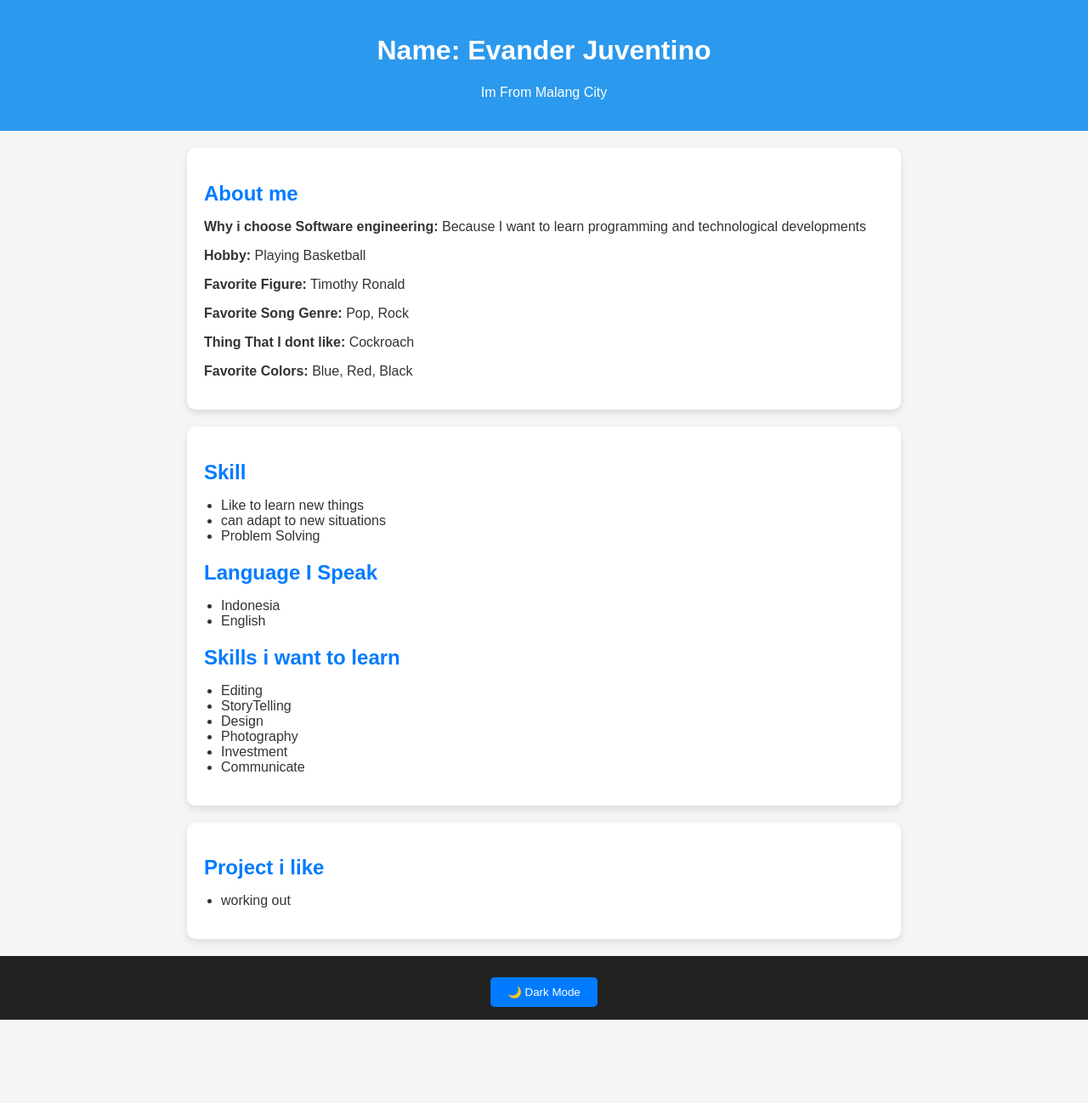
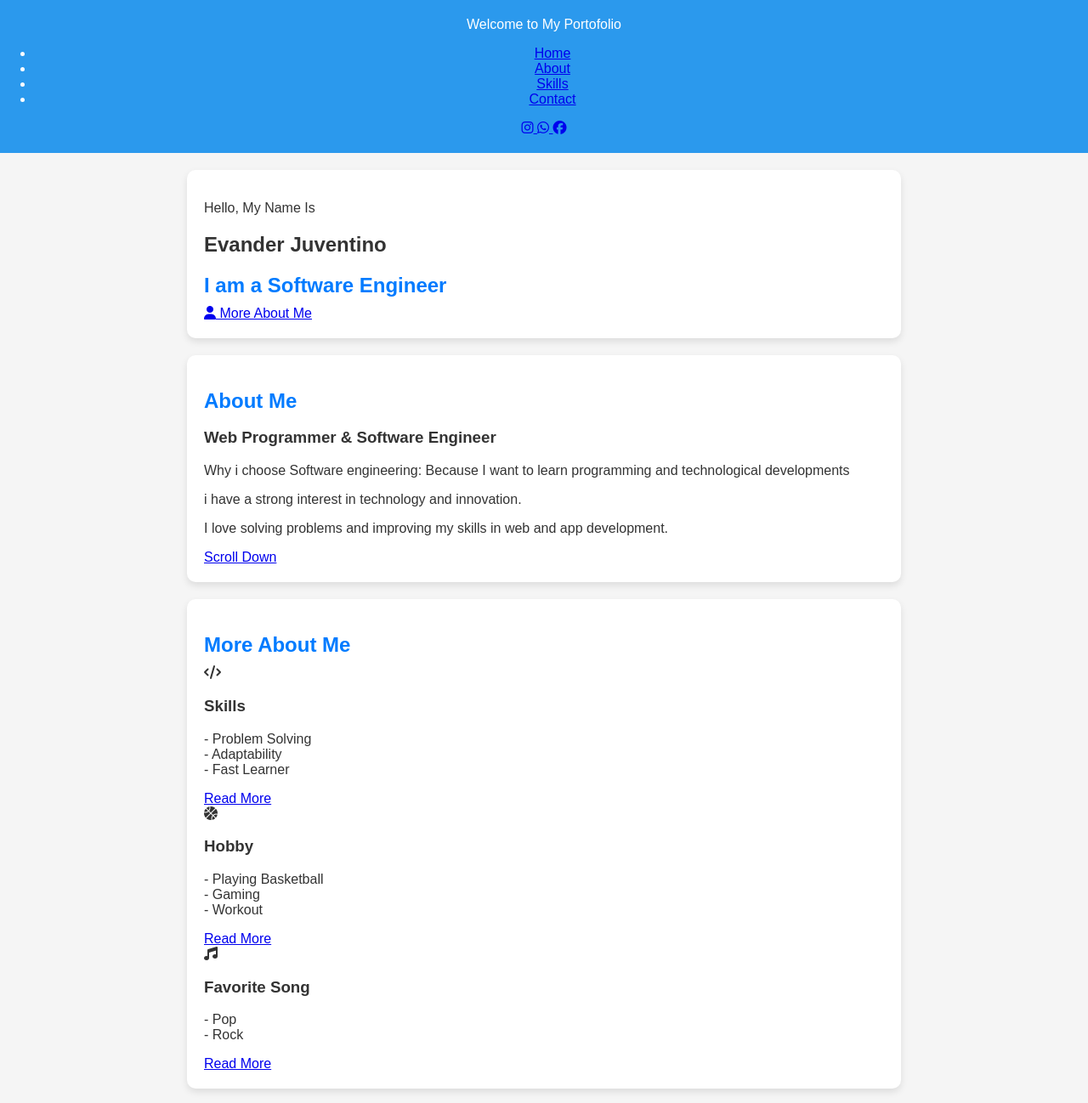
Before and after one commit to Evann63/MyPortofolio, a plain HTML site: page index.html in a window 1280 px wide. Shown: the whole page at 85% size. Before the commit the page ends 1200 px from the top, so only its background shows below. Drawn offline with Linux system fonts and the light colour scheme.

Commit message:
index.html

```diff
--- a/index.html
+++ b/index.html
@@ -3,60 +3,85 @@
 <head>
     <meta charset="UTF-8">
     <meta name="viewport" content="width=device-width, initial-scale=1.0">
-    <title>Portofolio Saya</title>
+    <title>Evander Portfolio</title>
     <link rel="stylesheet" href="style.css">
+    <link href="https://fonts.googleapis.com/css2?family=Poppins:wght@300;400;600;700&display=swap" rel="stylesheet">
+    <link rel="stylesheet" href="https://cdnjs.cloudflare.com/ajax/libs/font-awesome/6.5.0/css/all.min.css">
 </head>
 <body>
-    <header>
-        <h1 id="nama">Name: Evander Juventino</h1>
-        <p>Im From Malang City</p>
+
+    <header class="navbar">
+        <div class="logo">Welcome to<span> My Portofolio</span></div>
+        <nav>
+            <ul>
+                <li><a href="#home" class="active">Home</a></li>
+                <li><a href="#about">About</a></li>
+                <li><a href="#skills">Skills</a></li>
+                <li><a href="#contact">Contact</a></li>
+            </ul>
+        </nav>
+  <div class="social-icons-nav">
+    <a href="https://www.instagram.com/evander789" target="_blank" class="social-link">
+        <i class="fab fa-instagram"></i>
+    </a>
+    <a href="https://wa.me/6281331489188" target="_blank" class="social-link">
+        <i class="fab fa-whatsapp"></i>
+    </a>
+    <a href="https://www.facebook.com" target="_blank" class="social-link">
+        <i class="fab fa-facebook"></i>
+    </a>
+</div>
+
     </header>
 
-    <section class="info">
-        <h2>About me</h2>
-        <p><strong>Why i choose Software engineering:</strong> Because I want to learn programming and technological developments</p>
-        <p><strong>Hobby:</strong> Playing Basketball</p>
-        <p><strong>Favorite Figure:</strong> Timothy Ronald</p>
-        <p><strong>Favorite Song Genre:</strong> Pop, Rock</p>
-        <p><strong>Thing That I dont like:</strong> Cockroach</p>
-        <p><strong>Favorite Colors:</strong> Blue, Red, Black</p>
+
+    <section class="hero" id="home">
+        <div class="hero-text">
+            <p class="intro">Hello, My Name Is</p>
+            <h1>Evander <span>Juventino</span></h1>
+            <h2>I am a <span class="highlight">Software Engineer</span></h2>
+            <a href="#about" class="btn-main"><i class="fas fa-user"></i> More About Me</a>
+        </div>
+
     </section>
 
-    <section class="skills">
-        <h2>Skill</h2>
-        <ul id="skill">
-            <li>Like to learn new things</li>
-            <li>can adapt to new situations</li>
-            <li>Problem Solving</li>
-        </ul>
+    <section class="about" id="about">
+    <div class="about-content">
+        <h2>About <span>Me</span></h2>
+        <h3>Web Programmer <span>& Software Engineer</span></h3>
+        <p>Why i choose Software engineering: Because I want to learn programming and technological developments</p>
+        <p>i have a strong interest in technology and innovation.</p>
+          <p>I love solving problems and improving my skills in web and app development.</p>
 
-        <h2>Language I Speak</h2>
-        <ul id="bahasa">
-            <li>Indonesia</li>
-            <li>English</li>
-        </ul>
+ <a href="#more-about" class="btn-main">Scroll Down</a>
 
-        <h2>Skills i want to learn</h2>
-        <ul id="next-skill">
-            <li>Editing</li>
-            <li>StoryTelling</li>
-            <li>Design</li>
-            <li>Photography</li>
-            <li>Investment</li>
-            <li>Communicate</li>
-        </ul>
-    </section>
+    </div>
+</section>
 
-    <section class="project">
-        <h2>Project i like</h2>
-        <ul>
-            <li>working out</li>
-        </ul>
-    </section>
-
-    <footer>
-        <button id="toggleMode">🌙 Dark Mode</button>
-    </footer>
+<section class="services" id="more-about">
+    <h2>More <span>About Me</span></h2>
+    <div class="service-container">
+        <div class="service-box">
+            <i class="fas fa-code"></i>
+            <h3>Skills</h3>
+            <p>- Problem Solving<br>- Adaptability<br>- Fast Learner</p>
+            <a href="#" class="btn-read">Read More</a>
+        </div>
+        <div class="service-box">
+            <i class="fas fa-basketball-ball"></i>
+            <h3>Hobby</h3>
+            <p>- Playing Basketball<br>- Gaming<br>- Workout</p>
+            <a href="#" class="btn-read">Read More</a>
+        </div>
+        <div class="service-box">
+            <i class="fas fa-music"></i>
+            <h3>Favorite Song</h3>
+            <p>- Pop<br>- Rock<br></p>
+            <a href="#" class="btn-read">Read More</a>
+        </div>
+    </div>
+</section>
+<button id="scrollTopBtn" style="display:none;">⬆</button>
 
     <script src="script.js"></script>
 </body>
```
